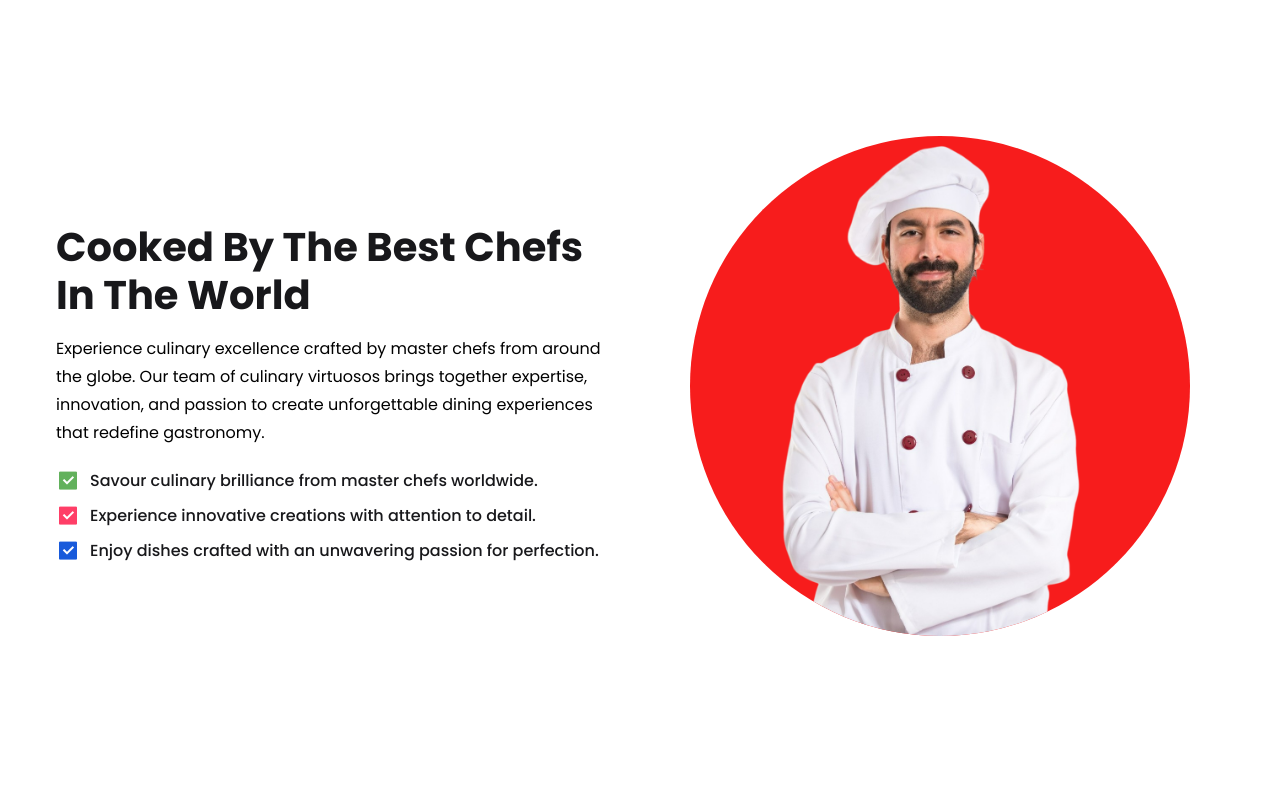
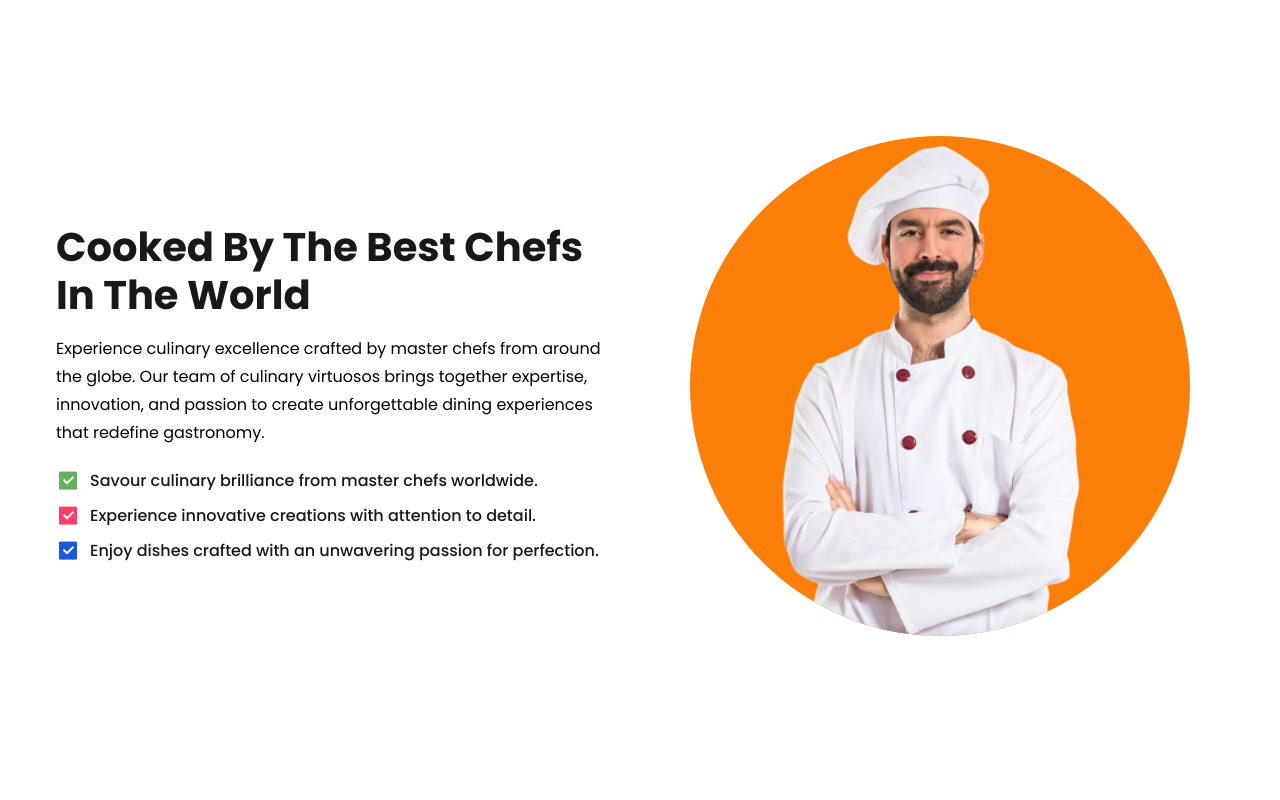
Before and after one commit to DRishitha/GoFood-website, a plain HTML site: page index.html in a window 1280 px wide. Shown: the part 2240-3040 px from the top of the page. Drawn offline with nearby package versions, Linux system fonts and the light colour scheme.

Commit message:
Update style.css

```diff
--- a/style.css
+++ b/style.css
@@ -429,7 +429,7 @@ nav {
     height: 100%;
     width: 100%;
     max-width: 500px;
-    background-color: rgb(247, 28, 28);
+    background-color: var( --primary-color);
     border-radius: 100%;
     z-index: -1;
 }
```
